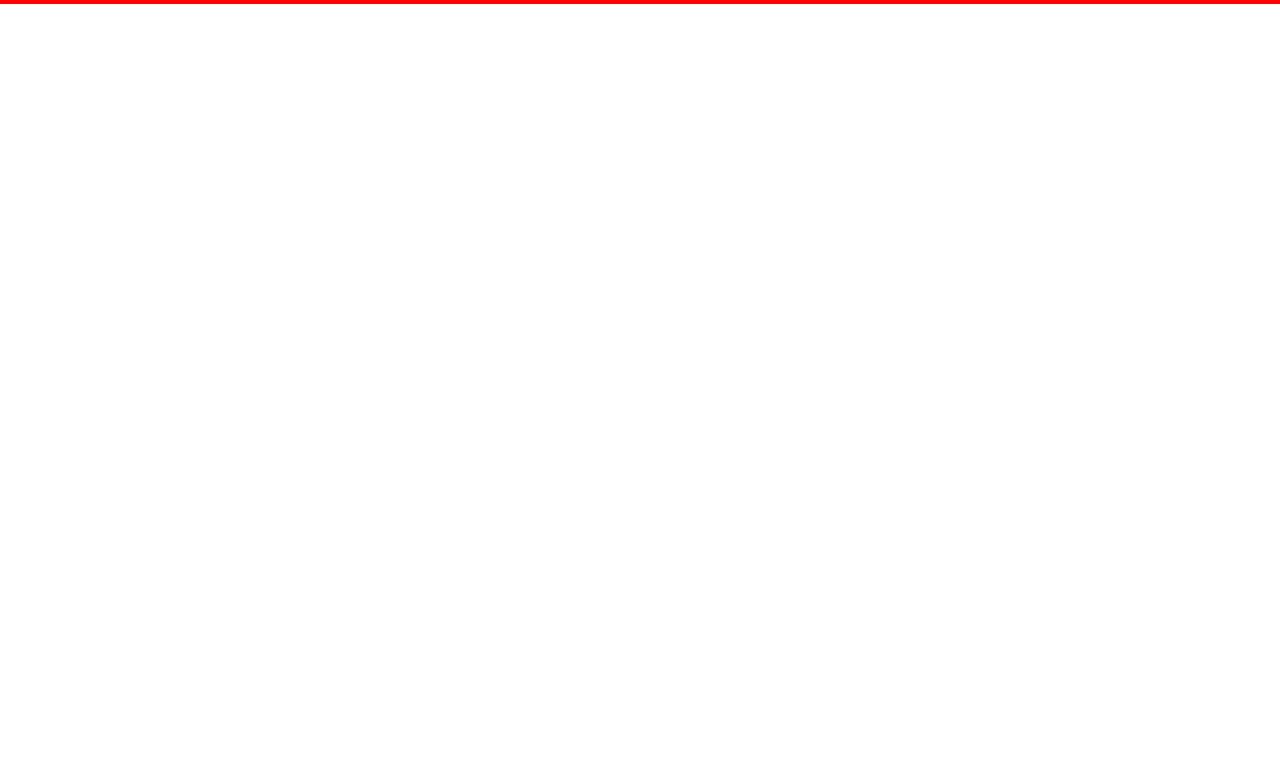
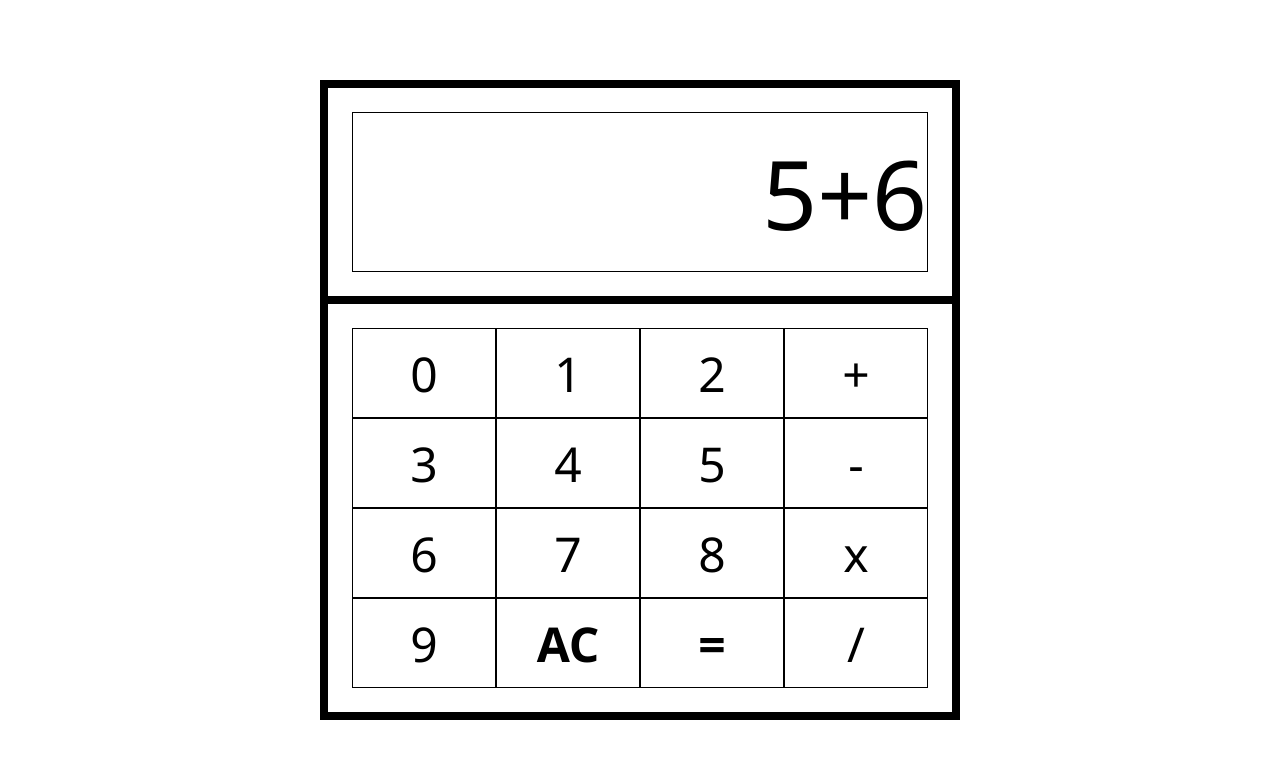
Before and after one commit to ruinabeshima/Calculator, a plain HTML site: page index.html in a window 1280 px wide. Drawn offline with Linux system fonts and the light colour scheme.

Commit message:
Added HTML and CSS styling for calculator

```diff
--- a/index.html
+++ b/index.html
@@ -9,5 +9,33 @@
 </head>
 <body>
 
+  <div class="calculator">
+    <div class="screen">
+      <div id="screen-container">
+        5+6
+      </div>
+    </div>
+    <div class="buttons">
+      <div class="grid-container">
+        <div id="number-0">0</div>
+        <div id="number-1">1</div>
+        <div id="number-2">2</div>
+        <div id="add">+</div>
+        <div id="number-3">3</div>
+        <div id="number-4">4</div>
+        <div id="number-5">5</div>
+        <div id="subtract">-</div>
+        <div id="number-6">6</div>
+        <div id="number-7">7</div>
+        <div id="number-8">8</div>
+        <div id="multiply">x</div>
+        <div id="number-9">9</div>
+        <div id="clear">AC</div>
+        <div id="equals">=</div>
+        <div id="divide">/</div>
+      </div>
+    </div>
+  </div>
+
 </body>
 </html>
--- a/styles.css
+++ b/styles.css
@@ -3,5 +3,70 @@
   margin: 0;
   padding: 0;
   box-sizing: border-box;
-  border: 1px solid red;
 }
+
+body {
+  height: 100vh;
+  width: 100vw;
+  display: flex;
+  justify-content: center;
+  align-items: center;
+}
+
+.calculator {
+  width: 50%;
+  height: 80%;
+}
+
+.screen {
+  width: 100%;
+  height: 35%;
+  border: 0.5rem solid black;
+  display: flex;
+  justify-content: center;
+  align-items: center;
+  padding: 1.5rem;
+}
+
+#screen-container {
+  border: 1px solid black;
+  width: 100%;
+  height: 100%;
+  display: flex;
+  align-items: center;
+  justify-content: right;
+  font-size: 6rem;
+}
+
+
+.buttons {
+  height: 65%;
+  width: 100%;
+  padding: 1.5rem;
+  border-left: 0.5rem solid black;
+  border-right: 0.5rem solid black;
+  border-bottom: 0.5rem solid black;
+}
+
+.grid-container {
+  height: 100%;
+  display: grid;
+  grid-template-columns: 1fr 1fr 1fr 1fr;
+  grid-template-rows: 1fr 1fr 1fr 1fr;
+}
+
+.grid-container > div {
+  display: flex;
+  justify-content: center;
+  align-items: center;
+  font-size: 3rem;
+  border: 1px solid black;
+}
+
+.grid-container > div:hover {
+  background-color: rgb(181, 176, 176);
+}
+
+#equals, #clear {
+  font-weight: bold;
+}
```
